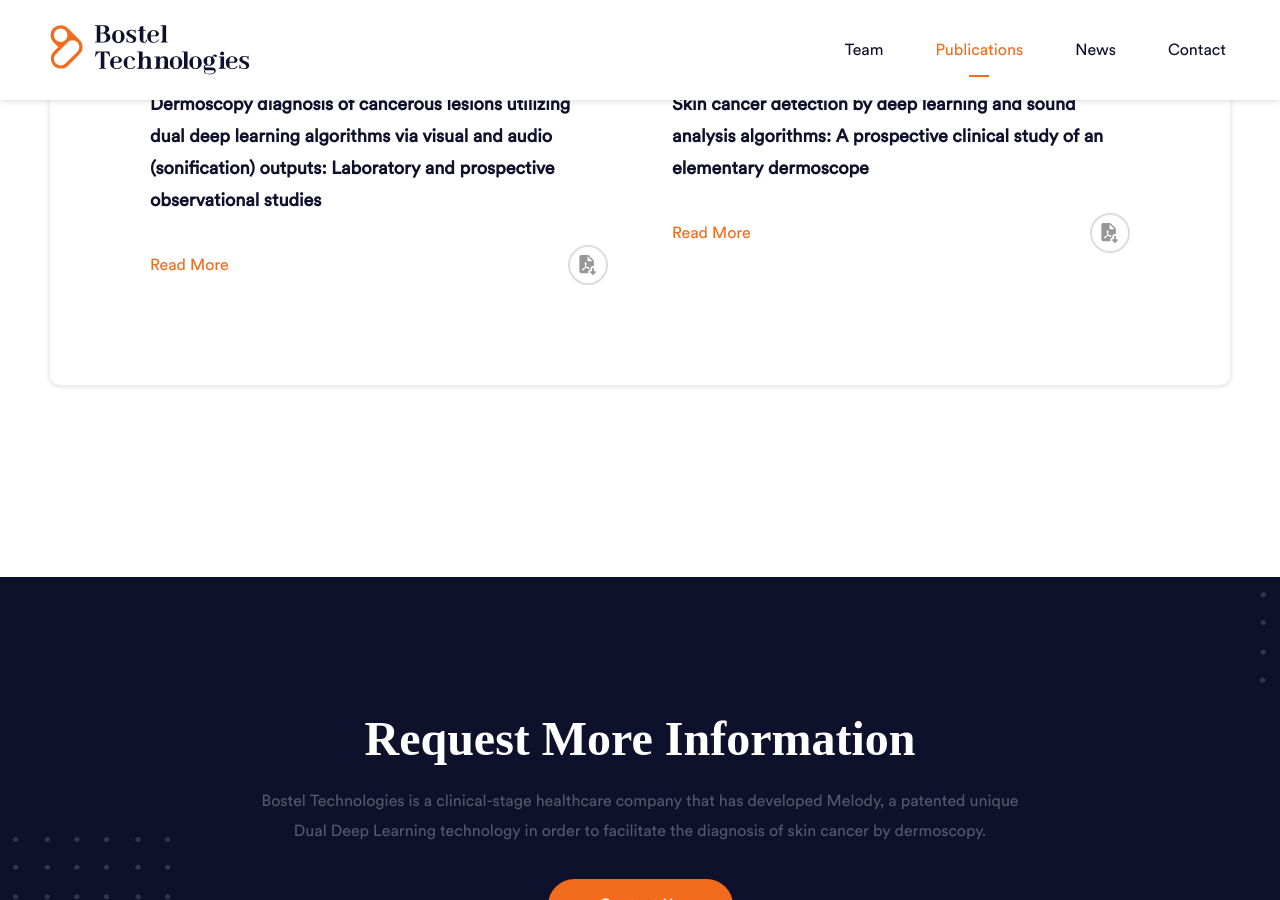
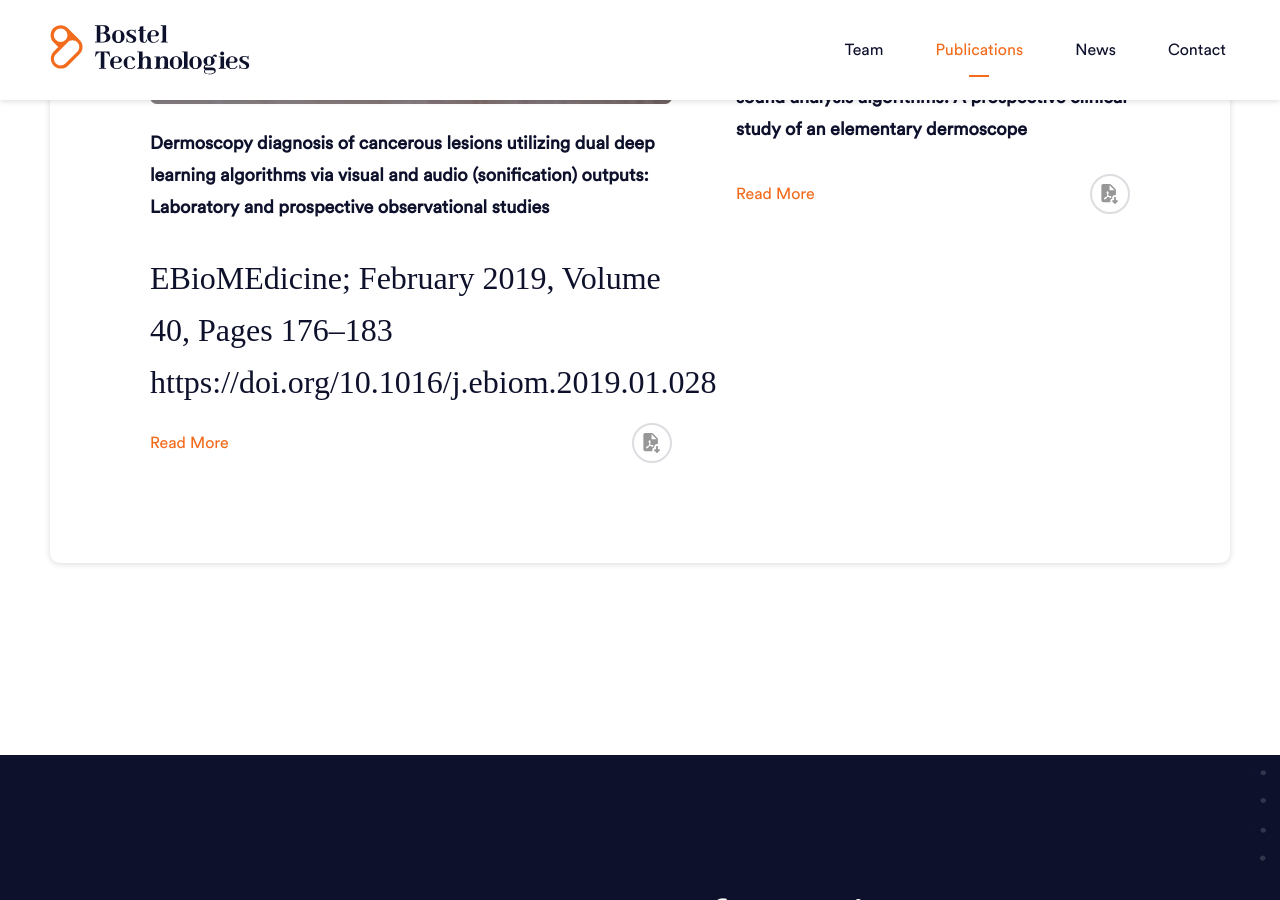
Before and after one commit to brucenwalker/bostelweb, a Jekyll site: the page built from publications.md, in a window 1280 px wide and 900 px high, scrolled down 866 px. Built offline with Jekyll 4.4.1, drawn with Linux system fonts in a browser that asks for light colours; some web fonts are replaced.

Commit message:
Update publications.md

```diff
--- a/publications.md
+++ b/publications.md
@@ -23,6 +23,8 @@ slug: publications
                     <div class="publication">
                         <a href="/dermoscopy-diagnosis-cancerous-lesions"><img class="publication-img" src="assets/malignant1a.png" alt="an image of a cencerous skin lesion" /></a>
                         <h2 class="h4">Dermoscopy diagnosis of cancerous lesions utilizing dual deep learning algorithms via visual and audio (sonification) outputs: Laboratory and prospective observational studies</h2>
+                        <h3 class="h3">EBioMEdicine; February 2019, Volume 40, Pages 176–183 https://doi.org/10.1016/j.ebiom.2019.01.028</h3>
+
                         <div class="publication-footer">
                             <a href="/dermoscopy-diagnosis-cancerous-lesions">Read More</a>
                             <a class="btn btn--icon btn--icon-light pdf-btn" href="/assets/PIIS2352396419300337.PDF" target="_blank"><svg class="icon" aria-title="download PDF"><use xlink:href="/assets/site.svg#pdf-download" /></svg></a>
```
